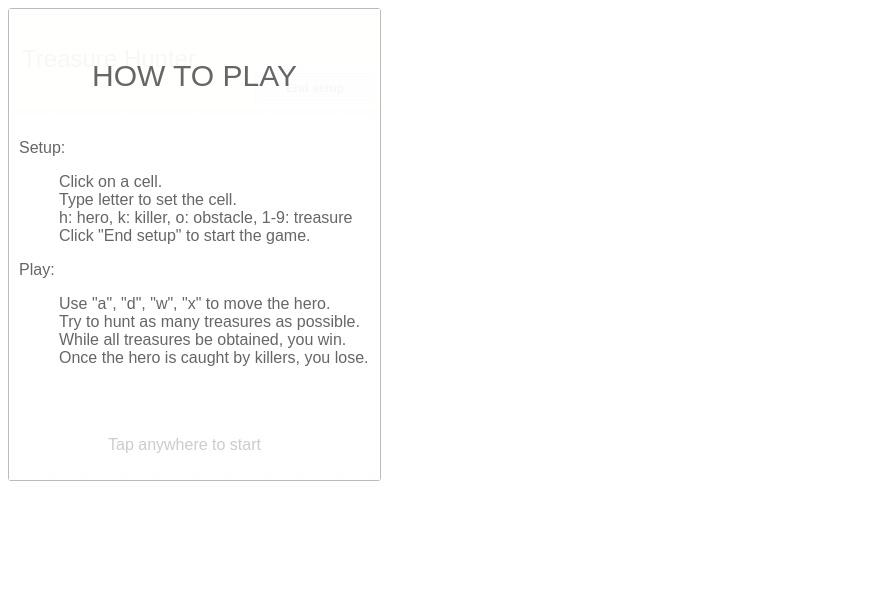
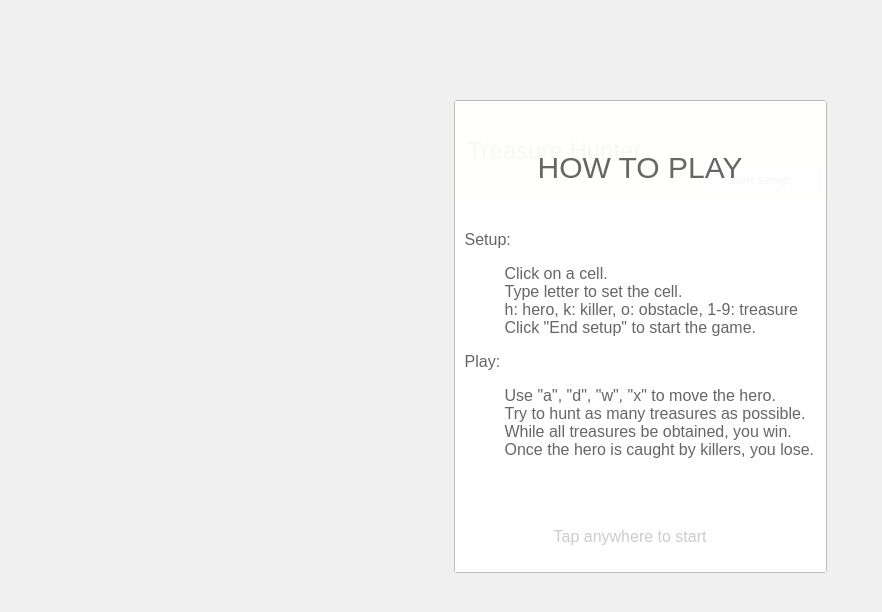
Before and after one commit to druidream/Treasure-hunter, a plain HTML site: page index.html in a window 1280 px wide. Shown: the whole page, without its empty margins (0-882 px from the left). Drawn offline with Linux system fonts and the light colour scheme.

Commit message:
style of last committing

```diff
--- a/style/main.css
+++ b/style/main.css
@@ -5,9 +5,15 @@ body {
 	text-align: center;
 	font-family: "Arial";
 	color: #333333;
+	background-color: #F0F0F0;
 }
 
 .container {
+	margin: 100px auto;
+    width: 373px;
+}
+
+.game-container {
 	position: absolute;
 	width: 371px;
 
```
